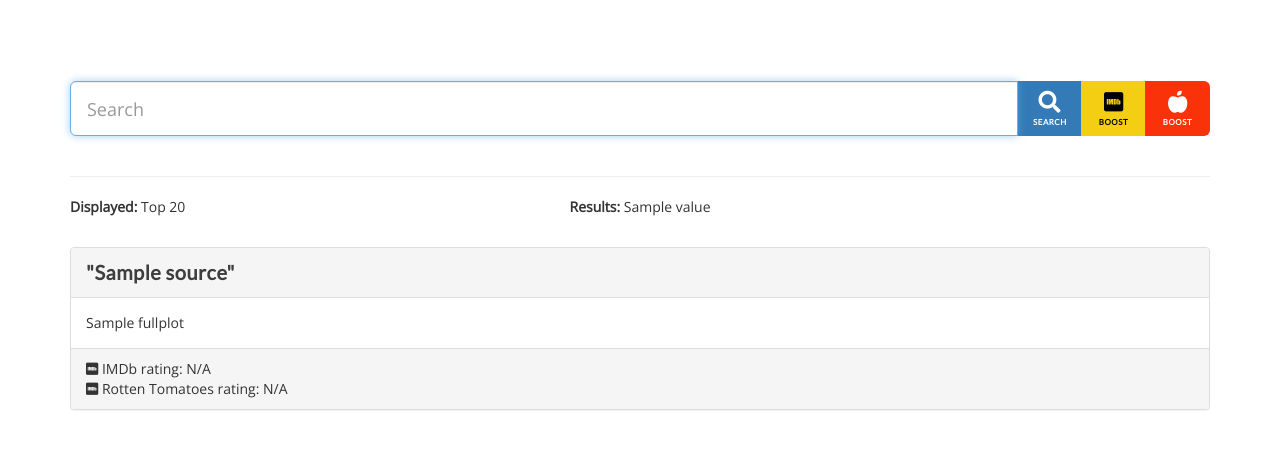
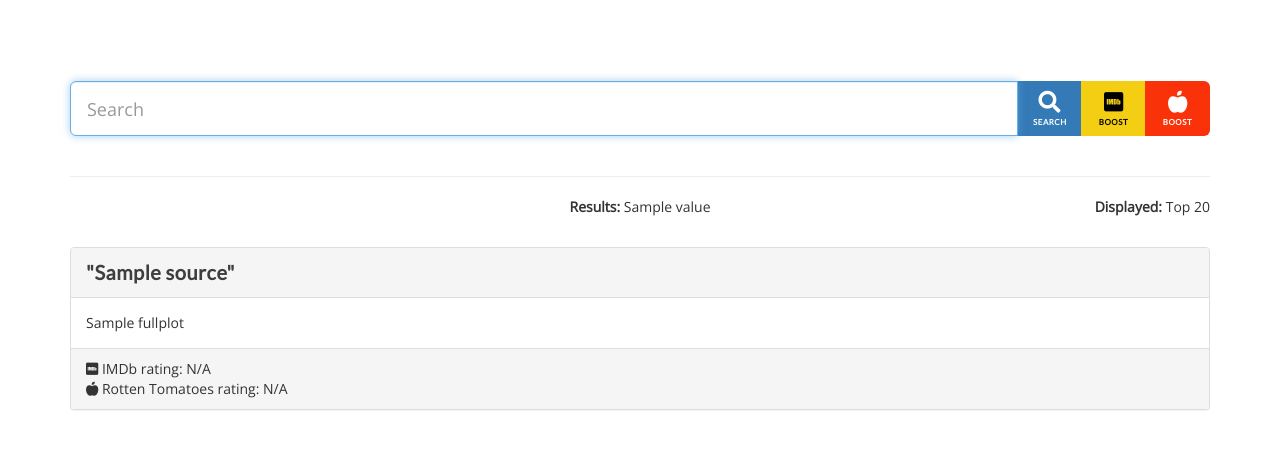
Before and after one commit to bobcorn/movie-search, a Flask app: template movies_es/templates/results.html in a window 1280 px wide. Shown: the part 144-593 px from the top of the page. Run offline with Flask 2, Linux system fonts and the light colour scheme; the template is opened without the code that fills it: most values are stand-ins (such as "Sample title", 1, 10 or a date in 2020); some libraries are stand-ins or nearby versions.

Commit message:
Minor fixes

```diff
--- a/movies_es/templates/results.html
+++ b/movies_es/templates/results.html
@@ -59,11 +59,6 @@
     <hr>
     <div class="search-info-container">
         <p class="search-info-left">
-            <b>Displayed:</b> Top 20
-        <p>
-            <b>Results:</b> {{ res['hits']['total']['value'] }}
-        </p>
-        <p class="search-info-right">
             {% if search_mode == 'no-boost' %}
             <b>Search mode:</b> No boost
             {% elif search_mode == 'imdb-boost' %}
@@ -72,6 +67,11 @@
             <b>Search mode:</b> Rotten Tomatoes-boosted
             {% endif %}
         </p>
+        <p>
+            <b>Results:</b> {{ res['hits']['total']['value'] }}
+        </p>
+        <p class="search-info-right">
+            <b>Displayed:</b> Top 20
     </div>
 
     <br> {% for hit in res['hits']['hits'] %}
@@ -112,7 +112,7 @@
             {% if hit['_source']['tomatoes.viewer.rating'] > 0.0 %}
             <i class="fas fa-apple-alt"></i> Rotten Tomatoes rating: {{ hit['_source']['tomatoes.viewer.rating'] }}
             {% else %}
-            <i class="fab fa-imdb"></i> Rotten Tomatoes rating: N/A
+            <i class="fas fa-apple-alt"></i> Rotten Tomatoes rating: N/A
             {% endif %}
         </div>
     </div>
```
